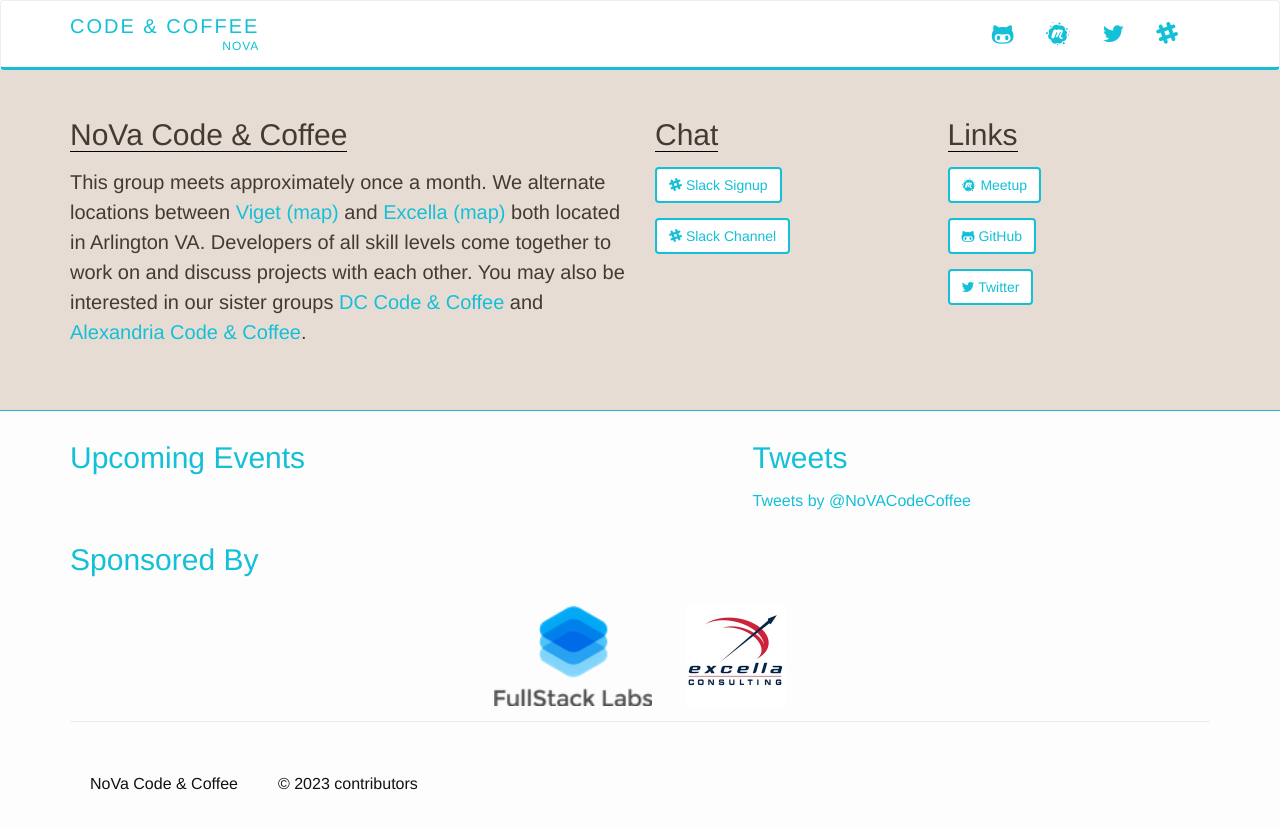
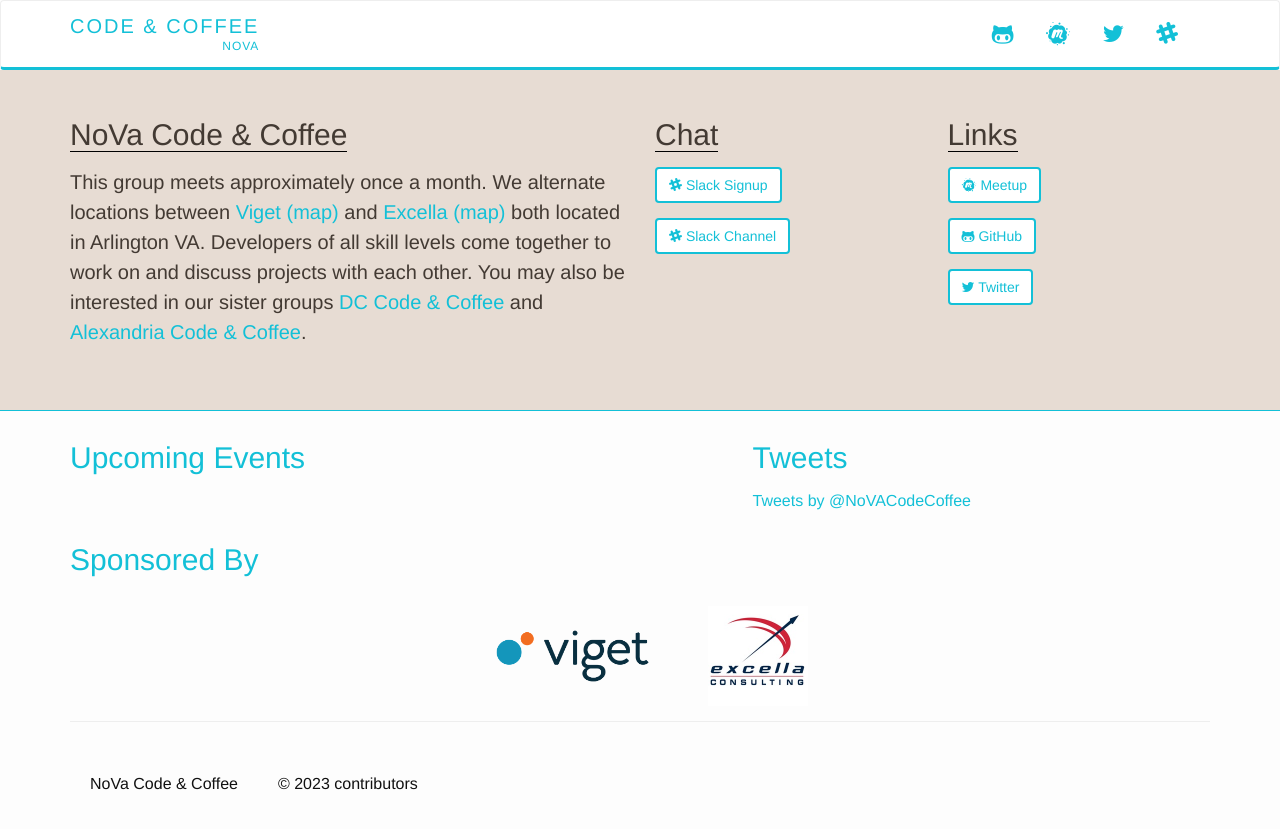
Before and after one commit to NoVACodeCoffee/novacodecoffee.github.io, a Jekyll site: the page built from index.html, in a window 1280 px wide. Shown: the top 829 px of the page. Built offline with Jekyll 4.4.1, drawn with Linux system fonts in a browser that asks for light colours; nearby versions of some CDN libraries; comment, search, counter and statistics services are not loaded.

Commit message:
sponsor logo update

```diff
--- a/_includes/sponsors.html
+++ b/_includes/sponsors.html
@@ -1,9 +1,9 @@
 <div style="margin:30px;"></div>
 <h2 class="teal">Sponsored By</h2>
 <div class="tc">
-  <div class="sponsor fullstacklabs">
-    <a href="https://www.fullstacklabs.co/">
-      <img src="/fullstacklabs.jpeg" alt="fullstacklabs logo">
+  <div class="sponsor viget">
+    <a href="https://www.viget.com/">
+      <img src="/Viget_logo.png" alt="viget logo">
     </a>
   </div>
   <div class="sponsor">
```
Also changed, not shown: Viget_logo.png (added), fullstacklabs.jpeg (deleted).
